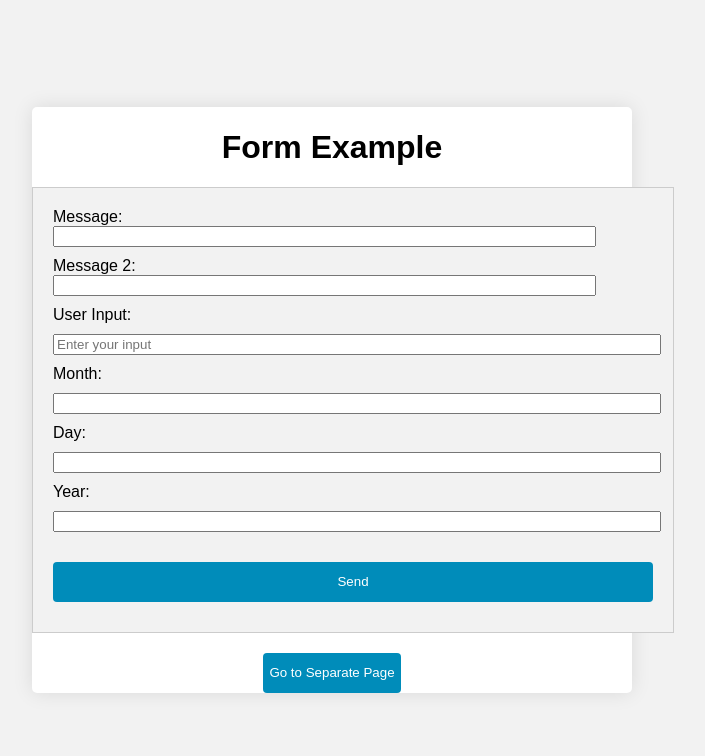
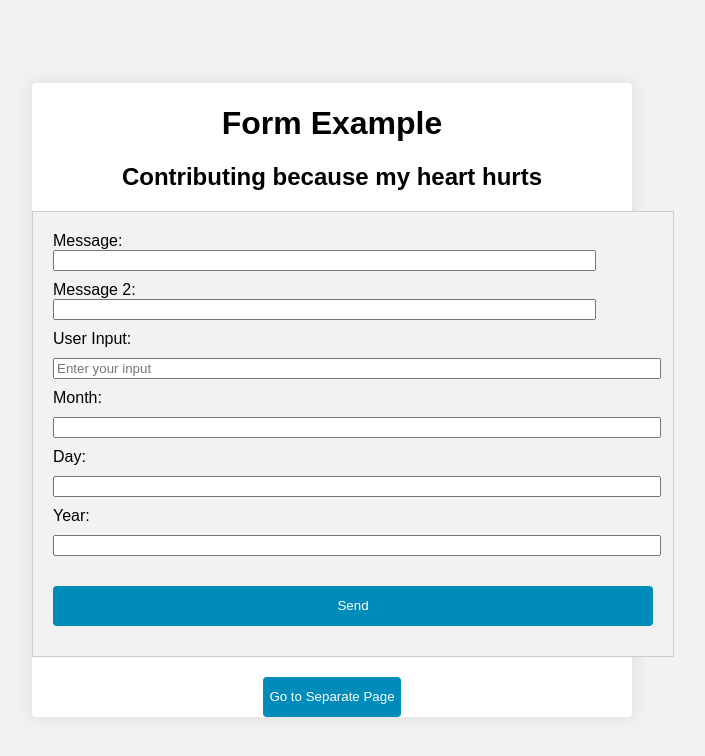
Before and after one commit to IncumbentPROGRESSIVE/TrapperKeeper, a plain HTML site: page index.html in a window 1280 px wide. Shown: the whole page, without its empty margins (308-1013 px from the left). Drawn offline with Linux system fonts and the light colour scheme.

Commit message:
Update index.html

```diff
--- a/index.html
+++ b/index.html
@@ -8,6 +8,7 @@
 <body>
   <div class="container">
     <h1 class="form-title">Form Example</h1>
+    <h2 class="form-title">Contributing because my heart hurts</h2>
 
     <form class="form-container" action="/submit" method="post">
       <div class="message-box-container">
```
